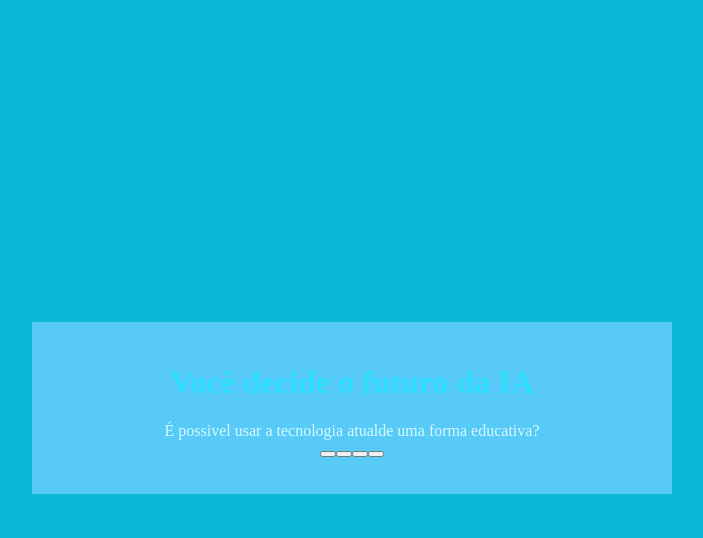
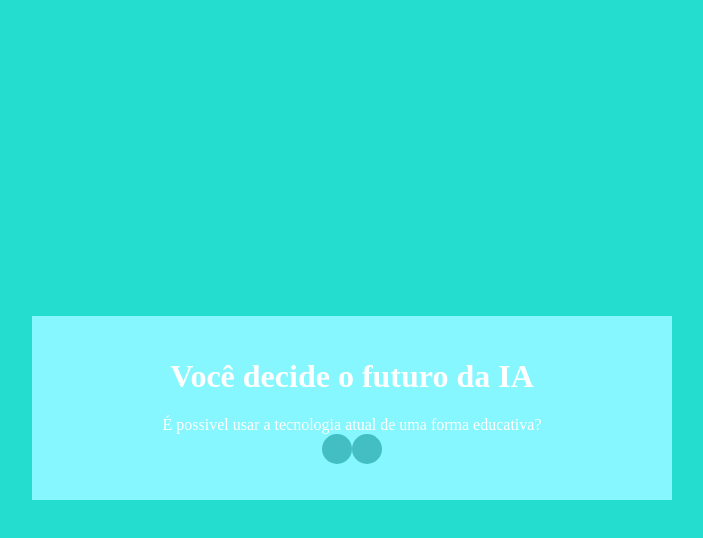
Before and after one commit to bedin15/Matematica-II, a plain HTML site: page index.html in a window 1280 px wide. Both pictures are taken after a click on the button 632 px from the left and 453 px from the top of the page. Shown: the whole page, without its empty margins (288-991 px from the left). Drawn offline with Linux system fonts and the light colour scheme.

Commit message:
Add files via upload

```diff
--- a/script.js
+++ b/script.js
@@ -13,7 +13,7 @@ const perguntas = [
         ]
     },
     {
-        enunciado: "É possivel usar a tecnologia atualde uma forma educativa?",
+        enunciado: "É possivel usar a tecnologia atual de uma forma educativa?",
         alternativas: [
             "Não! Pois essa tecnologia é poluída e só conta com besteiras que infectam desde os mais jovens até os idosos.",
             "Não! Pois os seres humanos não sabem usufruir dela para o bem",
@@ -32,8 +32,13 @@ let perguntaAtual;
 let historiaFinal = "";
 
 function mostraPergunta() {
+    if (atual >= perguntas.length) {
+        mostraResultado();
+        return;
+    }
     perguntaAtual = perguntas[atual];
     caixaPerguntas.textContent = perguntaAtual.enunciado;
+    caixaAlternativas.textContent = "";
     mostraAlternativas();
 }
 
@@ -46,11 +51,17 @@ function mostraAlternativas(){
     }
 }
 
-function respostaSelecionada(opcaoSelecionada){
-    const afirmacoes = opcaoSelecionada.afirmacoes;
-    historiaFinal = afirmacoes;
+function respostaSelecionada(opcaoSelecionada) {
+    const afirmacoes = opcaoSelecionada.afirmacao;
+    historiaFinal += afirmacoes + " ";
     atual++;
     mostraPergunta();
 }
 
+function mostraResultado() {
+    caixaPerguntas.textContent = "Em 2049...";
+    textoResultado.textContent = historiaFinal;
+    caixaAlternativas.textContent = "";
+}
+
 mostraPergunta();
--- a/style.css
+++ b/style.css
@@ -1,9 +1,9 @@
 :root{
-    --cor-fundo: #0ab8d6 ;
-    --cor-principal: #57caf8 ;
-    --cor-secundaria: #03ccc2;
-    --cor-destaque: #2BDEFD;
-    --cor-texto: #D7F9FF;
+    --cor-fundo: #00d8c6da ;
+    --cor-principal: #86f7ff ;
+    --cor-secundaria: #43bfc4;
+    --cor-destaque: #ffffff;
+    --cor-texto: #ffffff;
 
 }
 
@@ -27,3 +27,17 @@ body {
 h1{
     color: var(--cor-destaque);
 }
+
+button {
+    background-color: var(--cor-secundaria);
+    color: var(--cor-texto);
+    border: none;
+    border-radius: 15px;
+    padding: 15px;
+    transition: background-color 0.3s;
+}
+
+button:hover{
+    background-color: var(--cor-destaque);
+    color: var(--cor-principal);
+}
```
